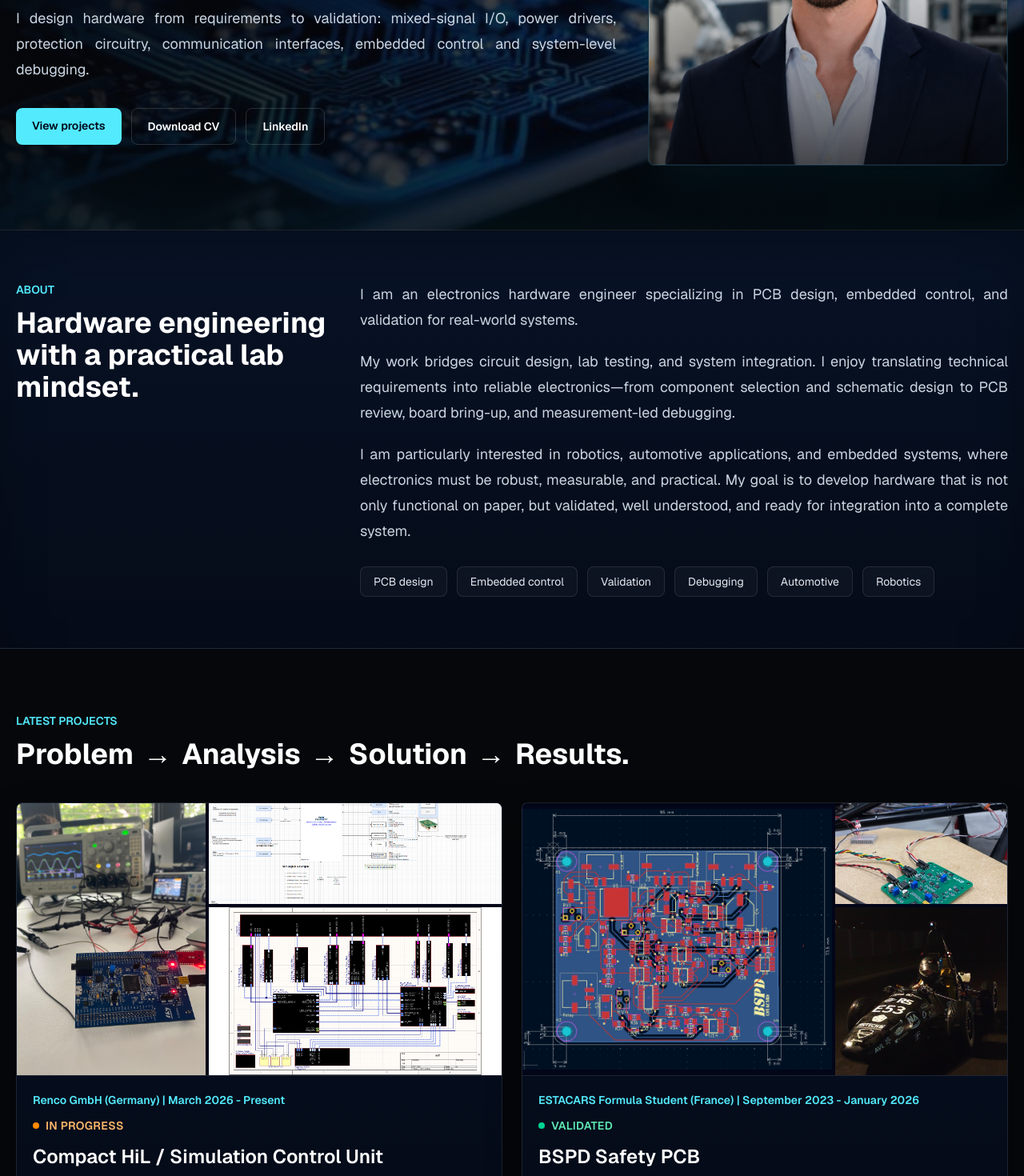
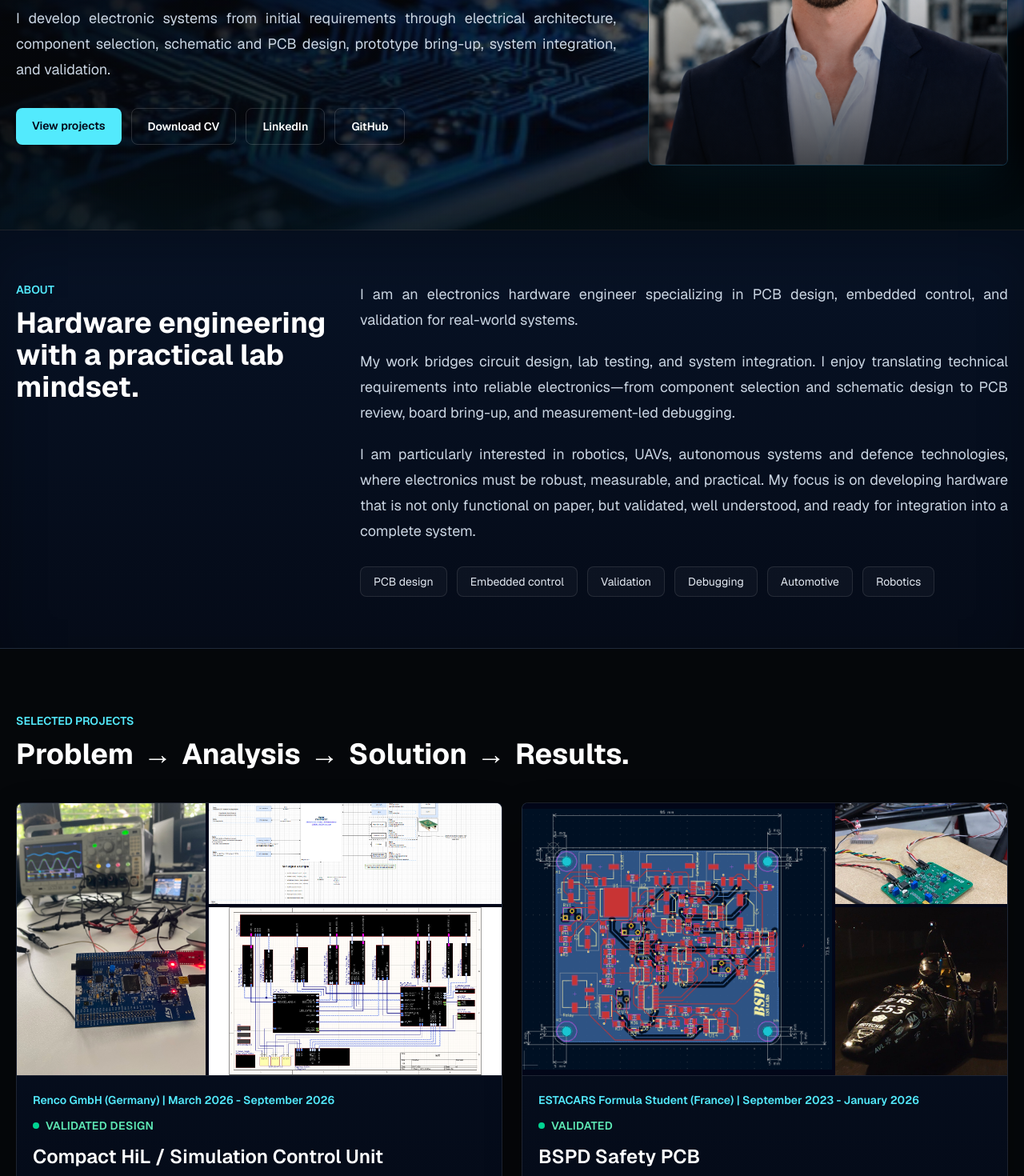
Before and after one commit to lxfry/e-portfolio, a Next.js app: page / in a window 1280 px wide. Shown: the part 380-1850 px from the top of the page at 80% size. Built offline with nearby package versions, Linux system fonts and the light colour scheme.

Commit message:
Home page update

```diff
--- a/src/app/page.tsx
+++ b/src/app/page.tsx
@@ -5,22 +5,22 @@ import { projects } from "@/data/projects";
 
 const skills = [
   {
-    category: "Hardware Design",
+    category: "Electronics",
     items:
-      "PCB design, hierarchical schematics and reusable blocks, layout, signal conditioning, ESD/EMI protection, power electronics, driver circuits",
+      "Electrical system architecture, schematic capture, PCB design & layout, power distribution, protection circuitry, wiring harness design, EMI/EMC, signal integrity, hardware bring-up, debugging & validation",
   },
   {
-    category: "Embedded Interfaces",
+    category: "Embedded Systems & Interfaces",
     items:
-      "STM32, SPI, I²C, UART, CAN, LIN, Ethernet, PWM, bridge conversion, ADC/DAC",
+      "STM32, microcontrollers, RS-485, SPI, I\u00B2C, UART/USART, CAN, LIN, Ethernet, USB, PWM, ADC/DAC",
   },
   {
     category: "EDA Tools",
-    items: "KiCad, Altium Designer, LTspice, STM32CubeMX",
+    items: "Altium Designer, KiCad, LTspice",
   },
   {
     category: "Programming",
-    items: "C, C++, Python, MATLAB/Simulink, Scilab, LaTeX",
+    items: "C, C++, Python, MATLAB/Simulink, LaTeX",
   },
   {
     category: "Mechanical & FEA",
@@ -28,7 +28,7 @@ const skills = [
   },
   {
     category: "Languages",
-    items: "French native, English fluent, Spanish elementary",
+    items: "French native, English fluent, German elementary, Spanish elementary",
   },
 ];
 
@@ -36,20 +36,20 @@ const experience = [
   {
     title: "Electronics Hardware Engineer",
     company: "Renco GmbH - Germany",
-    period: "March 2026 - Present",
-    text: "Developing a compact, cost-effective HiL platform for parallel VCU software validation, from requirements and architecture through schematic design and early hardware testing.",
+    period: "March 2026 - September 2026",
+    text: "Leading the end-to-end development of a flexible and compact hardware-in-the-loop (HiL) system from requirements definition and electrical architecture through component selection, schematic and PCB design, prototyping, bring-up, and debugging.",
   },
   {
     title: "Hardware / Embedded Systems Engineer",
     company: "ESTACARS Formula Student - France",
     period: "September 2023 - January 2026",
-    text: "Designed and validated safety-critical electronics, resolved inverter-induced RS-485 communication failures, and supported high-voltage powertrain integration for a Formula Student EV.",
+    text: "Designed, prototyped, integrated and validated PCBs for safety-critical electronics, solved inverter-induced RS-485 communication failures, and supported high-voltage powertrain integration for a Formula Student EV.",
   },
   {
     title: "R&D Engineer",
     company: "Involute Transmissions - France",
     period: "May 2025 - October 2025",
-    text: "Developed a standalone Scilab bearing-analysis application that reduced selected calculations from 5–10 hours to approximately 20 ms, with model precision documented through multi-source validation.",
+    text: "Designed and programmed a Scilab-based engineering tool with GUI to automate bearing performance calculations and support engineering decision-making.",
   },
 ];
 
@@ -69,7 +69,7 @@ export default function Home() {
       <div className="pointer-events-none fixed inset-0 z-0 bg-gradient-to-r from-[#05070a]/90 via-[#05070a]/55 to-[#05070a]/20" />
       <header className="sticky top-0 z-30 border-b border-white/10 bg-[linear-gradient(180deg,#071225_0%,#050b18_100%)] shadow-[inset_0_-18px_35px_rgba(0,0,0,0.18)] backdrop-blur">
         <nav
-          className="mx-auto flex max-w-7xl items-center justify-between px-5 py-4"
+          className="mx-auto flex max-w-7xl flex-wrap items-center justify-between px-5 py-4"
           aria-label="Main navigation"
         >
           <a href="#top" className="font-semibold text-white">
@@ -89,6 +89,26 @@ export default function Home() {
               Skills
             </a>
             <a href="#contact" className="transition hover:text-cyan-300">
+              Contact
+            </a>
+          </div>
+          <div
+            className="mt-3 flex w-full gap-4 overflow-x-auto pb-1 text-sm text-slate-300 md:hidden"
+            aria-label="Mobile navigation"
+          >
+            <a href="#about" className="shrink-0 transition hover:text-cyan-300">
+              About
+            </a>
+            <a href="#projects" className="shrink-0 transition hover:text-cyan-300">
+              Projects
+            </a>
+            <a href="#experience" className="shrink-0 transition hover:text-cyan-300">
+              Experience
+            </a>
+            <a href="#skills" className="shrink-0 transition hover:text-cyan-300">
+              Skills
+            </a>
+            <a href="#contact" className="shrink-0 transition hover:text-cyan-300">
               Contact
             </a>
           </div>
@@ -112,9 +132,9 @@ export default function Home() {
               PCB | EMBEDDED SYSTEMS | SYSTEM INTEGRATION
             </p>
             <p className="mt-8 max-w-3xl text-lg leading-8 text-slate-300 sm:text-justify">
-              I design hardware from requirements to validation: mixed-signal
-              I/O, power drivers, protection circuitry, communication
-              interfaces, embedded control and system-level debugging.
+              I develop electronic systems from initial requirements through
+              electrical architecture, component selection, schematic and PCB
+              design, prototype bring-up, system integration, and validation.
             </p>
             <div className="mt-8 flex flex-wrap gap-3">
               <a
@@ -134,6 +154,12 @@ export default function Home() {
                 className="rounded-lg border border-white/15 px-5 py-3 text-sm font-semibold text-white transition hover:border-cyan-300 hover:text-cyan-200"
               >
                 LinkedIn
+              </a>
+              <a
+                href="https://github.com/lxfry"
+                className="rounded-lg border border-white/15 px-5 py-3 text-sm font-semibold text-white transition hover:border-cyan-300 hover:text-cyan-200"
+              >
+                GitHub
               </a>
             </div>
           </div>
@@ -180,9 +206,9 @@ export default function Home() {
               debugging.
             </p>
             <p>
-              I am particularly interested in robotics, automotive
-              applications, and embedded systems, where electronics must be
-              robust, measurable, and practical. My goal is to develop hardware
+              I am particularly interested in robotics, UAVs, autonomous
+              systems and defence technologies, where electronics must be
+              robust, measurable, and practical. My focus is on developing hardware
               that is not only functional on paper, but validated, well
               understood, and ready for integration into a complete system.
             </p>
@@ -210,7 +236,7 @@ export default function Home() {
       <section id="projects" className="relative z-10 px-5 py-16 sm:py-20">
         <div className="mx-auto max-w-7xl">
           <h2 className="text-sm font-semibold uppercase text-cyan-300">
-            Latest projects
+            Selected projects
           </h2>
           <p
             className="mt-3 flex flex-wrap items-center gap-x-3 gap-y-2 text-3xl font-bold text-white sm:text-4xl"
@@ -289,12 +315,12 @@ export default function Home() {
                     {project.period}
                   </p>
                   {project.slug === "simulation-control-unit" ? (
-                    <p className="mt-3 inline-flex items-center gap-2 text-sm font-semibold tracking-wide text-orange-300">
+                    <p className="mt-3 inline-flex items-center gap-2 text-sm font-semibold tracking-wide text-emerald-300">
                       <span
                         aria-hidden="true"
-                        className="h-2 w-2 rounded-full bg-orange-400"
+                        className="h-2 w-2 rounded-full bg-emerald-400"
                       />
-                      IN PROGRESS
+                      VALIDATED DESIGN
                     </p>
                   ) : project.slug === "bspd-safety-critical-pcb" ||
                     project.slug === "rs485-emi-diagnosis" ||
@@ -399,13 +425,12 @@ export default function Home() {
             Education
           </p>
           <h2 className="mt-3 text-3xl font-bold text-white">
-            ESTACA - Graduate School of Engineering
+            Master of Engineering
           </h2>
           <p className="mt-4 max-w-5xl text-lg leading-8 text-slate-300 sm:text-justify">
-            Master of Engineering, specialized in Automotive Embedded Systems
-            and Electrical Engineering.
+            ESTACA &ndash; Graduate School of Engineering
             <br />
-            Expected graduation: Fall 2026.
+            Specialized in Automotive Embedded Systems and Electrical Engineering
           </p>
         </div>
       </section>
@@ -417,11 +442,10 @@ export default function Home() {
               Contact
             </p>
             <h2 className="mt-3 text-3xl font-bold text-white">
-              Available from October 2026.
+              Let&apos;s discuss your next hardware challenge.
             </h2>
             <p className="mt-4 max-w-2xl leading-7 text-slate-300 sm:text-justify">
-              Open to international relocation and focused on PCB/PCBA design
-              for robotic and embedded control systems.
+              Open to international relocation and freelance projects.
             </p>
           </div>
           <ContactForm />
--- a/src/app/projects/[slug]/page.tsx
+++ b/src/app/projects/[slug]/page.tsx
@@ -101,12 +101,12 @@ export default async function ProjectPage({ params }: ProjectPageProps) {
               </p>
             ) : null}
             {project.slug === "simulation-control-unit" ? (
-              <p className="mt-5 inline-flex items-center gap-2 text-sm font-semibold tracking-wide text-orange-300">
+              <p className="mt-5 inline-flex items-center gap-2 text-sm font-semibold tracking-wide text-emerald-300">
                 <span
                   aria-hidden="true"
-                  className="h-2 w-2 rounded-full bg-orange-400"
+                  className="h-2 w-2 rounded-full bg-emerald-400"
                 />
-                IN PROGRESS
+                VALIDATED DESIGN
               </p>
             ) : null}
             <div className="mt-7 grid gap-3 text-sm text-slate-300 sm:grid-cols-3">
--- a/src/data/projects.ts
+++ b/src/data/projects.ts
@@ -81,7 +81,7 @@ export const projects: Project[] = [
     shortTitle: "Compact HiL / Simulation Control Unit",
     company: "Renco GmbH — Germany",
     homepageCompany: "Renco GmbH (Germany)",
-    period: "March 2026 - Present",
+    period: "March 2026 - September 2026",
     role: "Electronics Hardware Engineer",
     category: "Automotive VCU validation",
     image: "/portfolio-pages/compact-hil-project-hero.png",
@@ -100,7 +100,7 @@ export const projects: Project[] = [
       },
     ],
     summary:
-      "Development of a compact, cost-effective HiL platform designed to enable engineers to validate VCU software in parallel from their own workstations.",
+      "End-to-end development of a flexible and compact hardware-in-the-loop (HiL) system from requirements definition and electrical architecture through component selection, schematic and PCB design, prototyping, bring-up, and debugging.",
     approach: {
       problem: {
         paragraphs: [
@@ -875,7 +875,7 @@ export const projects: Project[] = [
     ],
     homepageImageLayout: "wide-left",
     summary:
-      "Oscilloscope-led diagnosis of inverter-induced interference, followed by hardware changes that restored reliable communication during high-voltage operation.",
+      "Oscilloscope-led diagnosis of inverter-induced interference, followed by shielding strategies and filtering that restored reliable communication during high-voltage operation.",
     summaryFullWidth: true,
     approach: {
       problem: {
@@ -1127,7 +1127,7 @@ export const projects: Project[] = [
     ],
     homepageImageLayout: "portrait-left",
     summary:
-      "Scilab engineering tool for deep-groove ball bearing sizing, combining traceable physics models, a reusable GUI, and validated outputs in under three seconds.",
+      "Scilab-based engineering tool with GUI to automate bearing performance calculations and support engineering decision-making",
     summaryFullWidth: true,
     approach: {
       problem: {
```
